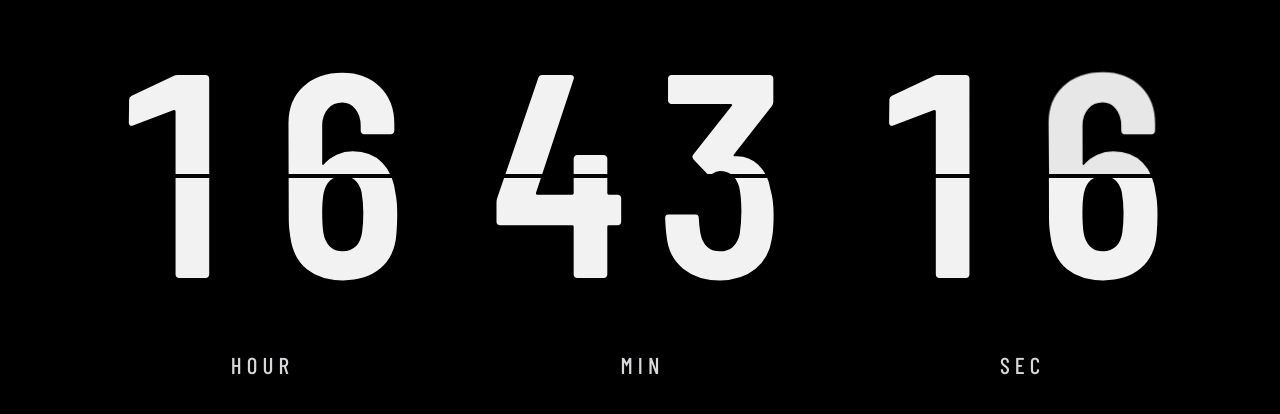
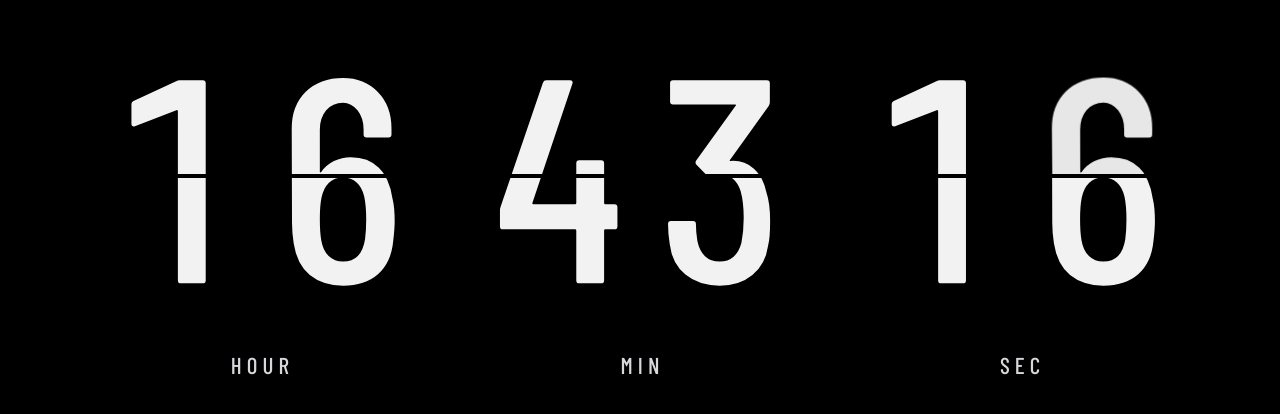
Before and after one commit to MoranAshkenazi/standby-clock, a plain HTML site: page index.html in a window 1280 px wide. Shown: the part 230-644 px from the top of the page. Drawn offline with nearby package versions, Linux system fonts and the light colour scheme.

Commit message:
Adjust font weight and transform properties in CSS

```diff
--- a/index.html
+++ b/index.html
@@ -121,12 +121,12 @@
       align-items: center;
       justify-content: center;
       font-size: var(--font-size);
-      font-weight: 550;
+      font-weight: 500;
       line-height: 1;
       color: var(--text);
       font-variant-numeric: tabular-nums;
       /* Optical vertical centering so the 4px hinge line cuts dead-center through the waist of 8 */
-      transform: translateY(-4.5%);
+      transform: translateY(-2.8%);
     }
 
     .top,
```
